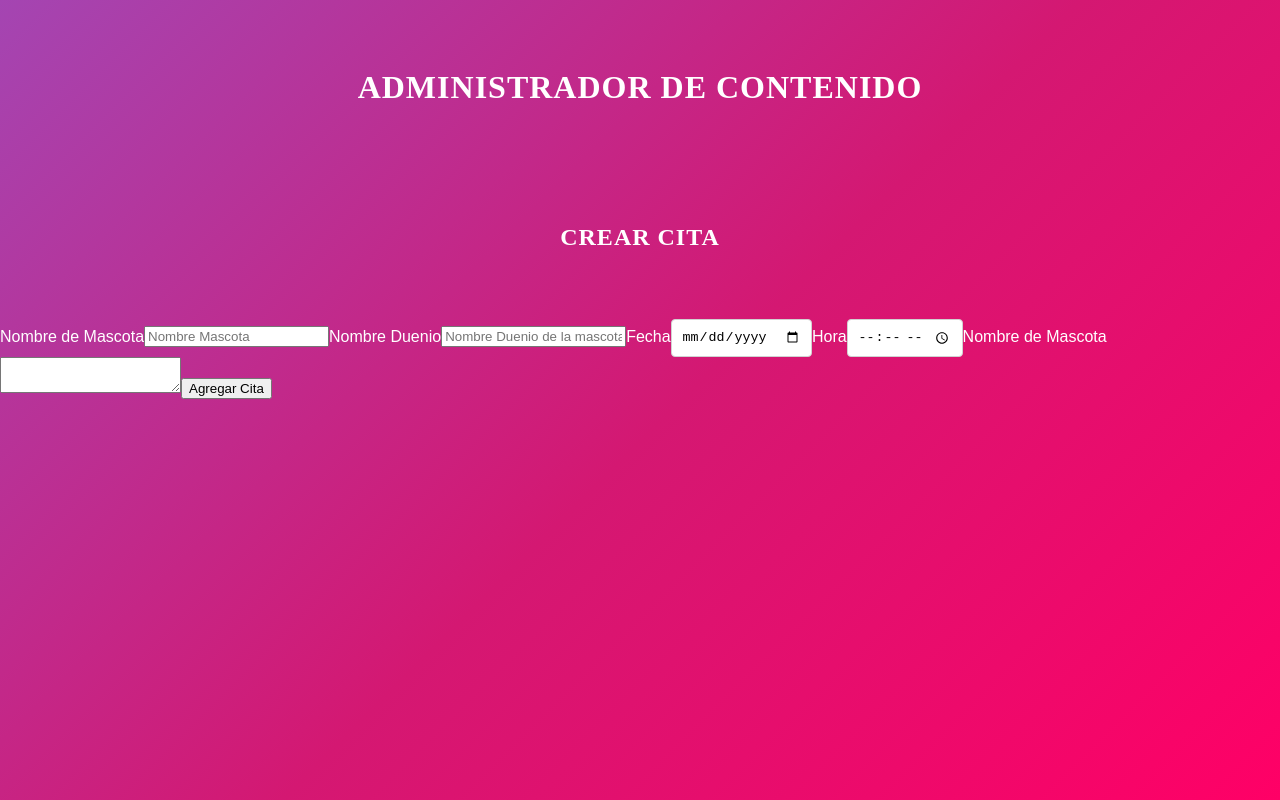
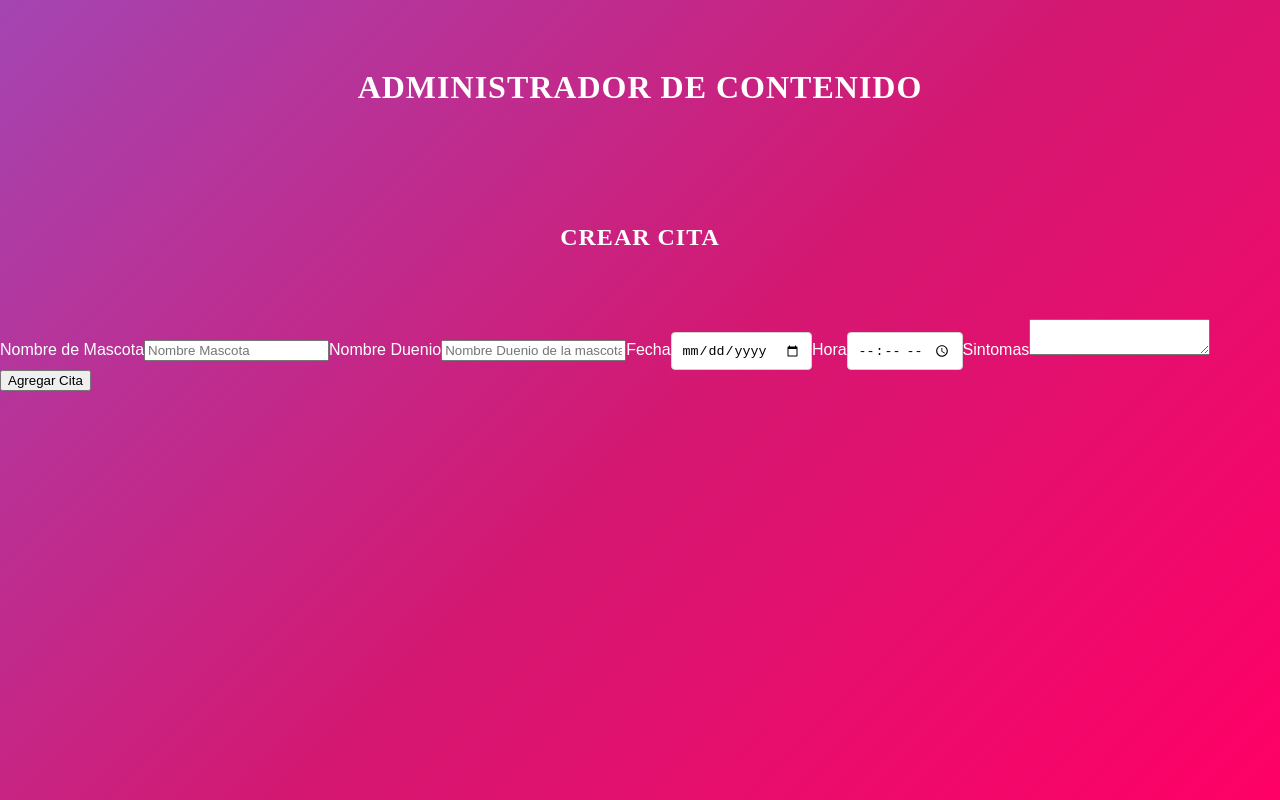
Before and after one commit to ntavora/react, a React (Create React App) app in the folder citas/: page / in a window 1280 px wide. Built offline with nearby package versions, Linux system fonts and the light colour scheme; the HTML template or start-up script is replaced by a standard one.

Commit message:
Mensaje de error

```diff
--- a/citas/src/components/formulario.js
+++ b/citas/src/components/formulario.js
@@ -10,17 +10,34 @@ const Formulario = () => {
         sintomas:''
     })
 
+    const [error,actualizarError] = useState(false)
     const handleChange = e =>{
         actualizarCita({
             ...cita,
             [e.target.name] : e.target.value
         })
     }
+    // Envio del formulario
+
+    const submitCita = e => {
+        e.preventDefault();
+        if(cita.mascota.trim() === '' ||
+           cita.propietario.trim() === '' ||
+           cita.fecha.trim() === '' ||
+           cita.hora.trim() === '' ||
+           cita.sintomas.trim() === ''){
+            actualizarError(true);
+            return;
+        }
+    };
 
     return (
         <Fragment>
             <h2>Crear cita</h2>
-            <form>
+            {error ? <p className="alerta-error">TODOS LOS CAMPOS SON OBLIGATORIOS</p>:null}
+            <form
+                onSubmit={submitCita}
+            >
                 <label>Nombre de Mascota</label>
                 <input
                     type="text"
@@ -28,6 +45,7 @@ const Formulario = () => {
                     className="u-full-width"
                     placeholder="Nombre Mascota"
                     onChange={handleChange}
+                    value={cita.mascota}
                 />
 
                 <label>Nombre Duenio</label>
@@ -37,6 +55,7 @@ const Formulario = () => {
                     className="u-full-width"
                     placeholder="Nombre Duenio de la mascota"
                     onChange={handleChange}
+                    value={cita.propietario}
                 />
 
                 <label>Fecha</label>
@@ -45,6 +64,7 @@ const Formulario = () => {
                     name="fecha"
                     className="u-full-width"
                     onChange={handleChange}
+                    value={cita.fecha}
                 />
 
                 <label>Hora</label>
@@ -53,13 +73,15 @@ const Formulario = () => {
                     name="hora"
                     className="u-full-width"
                     onChange={handleChange}
+                    value={cita.hora}
                 />
 
-                <label>Nombre de Mascota</label>
+                <label>Sintomas</label>
                 <textarea
                     name="sintomas"
                     className="u-full-width"
                     onChange={handleChange}
+                    value={cita.sintomas}
                 ></textarea>
 
                 <button
```
